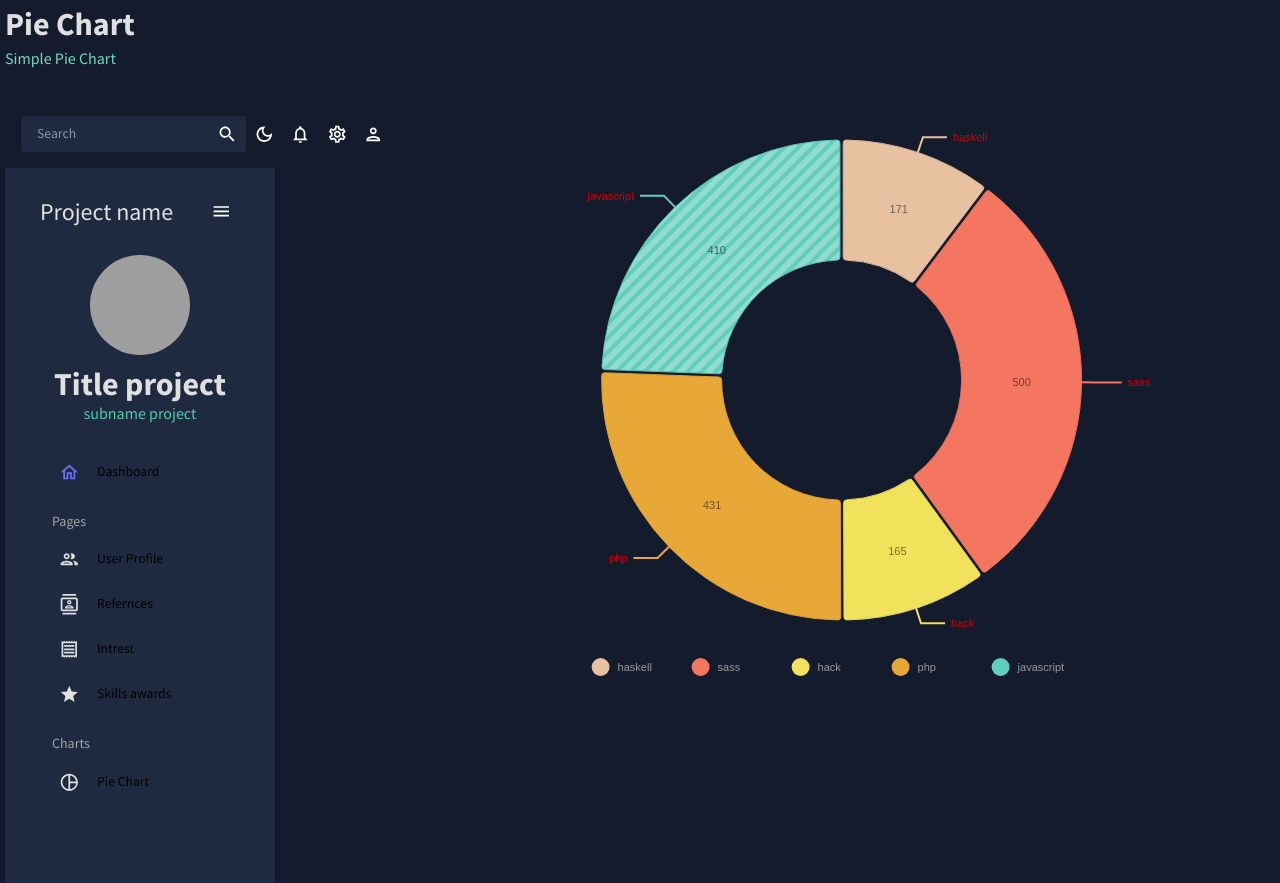
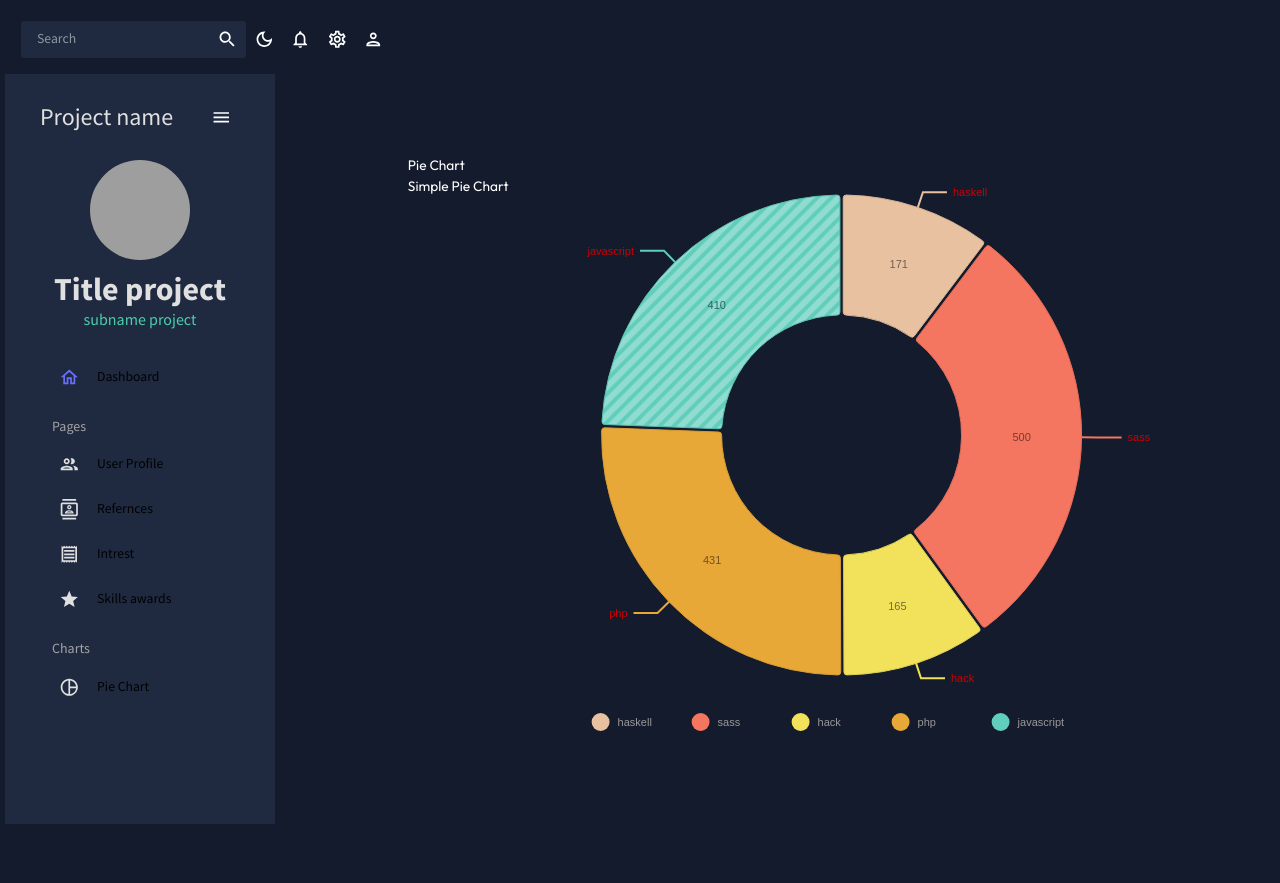
Before and after one commit to wsnz23/ITfolio, a React (Create React App) app: page /Pie in a window 1280 px wide. After the commit the page ends 824 px from the top, so only its background shows below. Built offline with nearby package versions, Linux system fonts and the light colour scheme; grey boxes are pictures that could not be loaded.

Commit message:
Add new files and Piechart

```diff
--- a/src/scenes/pie/index.jsx
+++ b/src/scenes/pie/index.jsx
@@ -5,13 +5,19 @@ import Sidebar from "../global/Sidebar";
 
 const Pie = () => {
   return (
-    <Box m="5px">
-      <Header title="Pie Chart" subtitle="Simple Pie Chart" />
+    <Box m="5px" >
+
+      {/* <Header title="Pie Chart" subtitle="Simple Pie Chart" /> */}
 
       <Box display="flex">
         <Sidebar />
-        <Box flex="1" height="75vh">
+        <Box flex="1" height="75vh"
+        marginTop="150px"
+        >
           <PieChart />
+          Pie Chart
+          <br></br>
+          Simple Pie Chart
         </Box>
       </Box>
     </Box>
```
